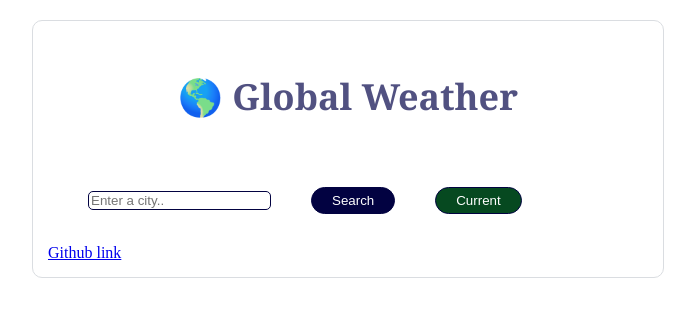
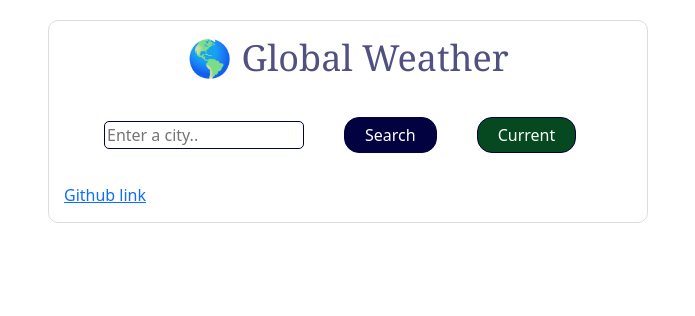
Before and after one commit to Ant2211/weather-react-app, a React (Create React App) app: page / in a window 1280 px wide. Shown: the top 316 px of the page, without its empty margins (292-987 px from the left). Built offline with nearby package versions, Linux system fonts and the light colour scheme; the HTML template or start-up script is replaced by a standard one.

Commit message:
added date

```diff
--- a/package.json
+++ b/package.json
@@ -7,6 +7,7 @@
     "@testing-library/react": "^13.4.0",
     "@testing-library/user-event": "^13.5.0",
     "axios": "^0.27.2",
+    "bootstrap": "^5.2.1",
     "react": "^18.2.0",
     "react-dom": "^18.2.0",
     "react-scripts": "5.0.1",
--- a/src/App.js
+++ b/src/App.js
@@ -1,4 +1,5 @@
 import React from 'react';
+import "bootstrap/dist/css/bootstrap.css";
 import Weather from "./Weather.js";
 
 import "./weatherstyle.css";
@@ -8,6 +9,9 @@ export default function App() {
         <div className = "App">
             <h3> 🌎 Global Weather </h3>
             <Weather />
-            <a href='https://github.com/Ant2211/weather-react-app' target="_blank" rel="noreferrer"> Github link</a>        </div>
+            <footer>
+            <a href='https://github.com/Ant2211/weather-react-app' target="_blank" rel="noreferrer"> Github link</a>
+            </footer>
+                   </div>
     )
 }
--- /dev/null
+++ b/src/FormattedDate.js
@@ -0,0 +1,19 @@
+import React from "react";
+
+
+export default function FormattedDate (props) {
+let days = ["Sunday", "Monday", "Tuesday", "Wednesday", "Thursday", "Friday", "Saturday"];
+let day = days[props.date.getDay()];
+let hours = props.date.getHours();
+if (hours <10) {
+    hours = `0 ${hours}`
+}
+let minutes = props.date.getMinutes();
+if (minutes <10) {
+    minutes = `0 ${minutes}`
+}
+return (
+    <div>{day} {hours}:{minutes}
+    </div>
+);
+}
--- a/src/Weather.js
+++ b/src/Weather.js
@@ -1,16 +1,18 @@
 import React, { useState } from "react";
 import axios from "axios";
+import FormattedDate from "./FormattedDate.js";
+import "bootstrap/dist/css/bootstrap.css";
 import "./weatherstyle.css";
 
 export default function Weather() {
-  const [city, setCity] = useState("");
-  const [loaded, setLoaded] = useState(false);
-  const [weather, setWeather] = useState({});
+    const [city,setCity] = useState("");
+  const [weather, setWeather] = useState({loaded:false});
 
   function displayWeather(response) {
-    setLoaded(true);
-    setWeather({
-      temperature: response.data.main.temp,
+        setWeather({
+            loaded: true,
+            date: new Date(response.data.dt * 1000),
+            temperature: response.data.main.temp,
       wind: response.data.wind.speed,
       humidity: response.data.main.humidity,
       icon: `http://openweathermap.org/img/wn/${response.data.weather[0].icon}@2x.png`,
@@ -34,10 +36,10 @@ export default function Weather() {
       <input type="search" placeholder="Enter a city.." className="input-city" onChange={updateCity} />
       <input type="Submit" value="Search" className="search" />
       <input type="Submit" value="Current" className="current" />
-    </form>
+       </form>
   );
 
-  if (loaded) {
+  if (weather.loaded) {
     return (
       <div>
                 {form}
@@ -45,11 +47,10 @@ export default function Weather() {
                 <div className = "row">
                 <div className = "col-6">
             <ul>
-<li><h1>{city}</h1></li>
-
-          <li>
-                <h2>        <img src={weather.icon} alt={weather.description} className="icon"/>
+<li><h1 className="text-capitalize">{city}</h1></li>
+<li> <h2> <img src={weather.icon} alt={weather.description} className="icon"/>
            {Math.round(weather.temperature)}°C </h2> </li>
+        <li> <FormattedDate date={weather.date}/> </li>
         </ul>
         </div>
         <div className = "col-6">
--- a/src/index.js
+++ b/src/index.js
@@ -1,5 +1,6 @@
 import React from 'react';
 import ReactDOM from 'react-dom/client';
+import "bootstrap/dist/css/bootstrap.css";
 import App from "./App.js";
 import reportWebVitals from './reportWebVitals';
 import "./weatherstyle.css";
--- a/src/weatherstyle.css
+++ b/src/weatherstyle.css
@@ -9,6 +9,7 @@
     color: rgb(2, 2, 90);
     font-size: 48px;
     font-family: Georgia, "Times New Roman", Times, serif;
+    margin-bottom: 5px;
   }
   h2 {
     font-size: 30px;
```
Also changed, not shown: 1 other file (tests, documents, lock files or other folders).
